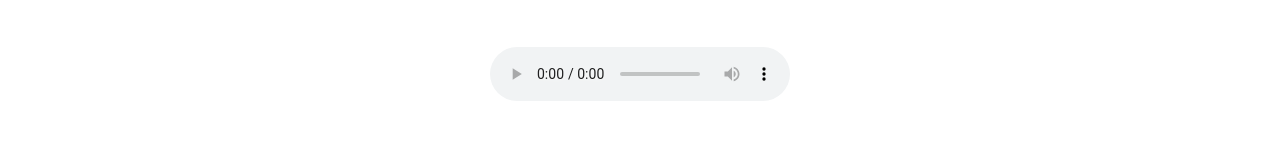
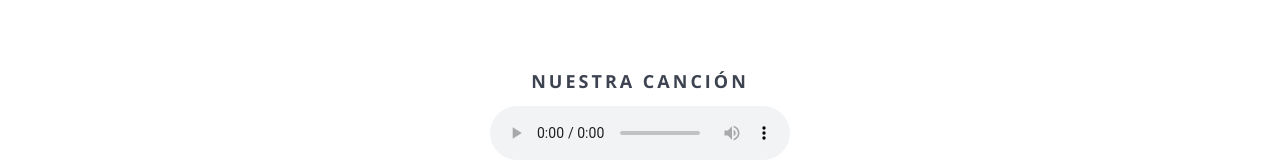
Before and after one commit to gabriel-solis/wedding-website-master, a website: page index.html in a window 1280 px wide. Shown: the part 1271-1434 px from the top of the page. Drawn offline with nearby package versions, Linux system fonts and the light colour scheme; some packages are replaced by stand-ins of ours; a script that the page names is missing; files whose address does not match are found by name.

Commit message:
h3 music

```diff
--- a/index.html
+++ b/index.html
@@ -172,6 +172,7 @@
     <div class="container">
         <div class="row">
             <div class="col text-center">
+                <h3>Nuestra canción</h3>
                 <audio id="audioPlayer" src="music/MiPersonaFavorita.mp3"  loop controls autoplay>
                     <p>Si te encuentras leyendo esto, es porque tu navegador no soporta el elemento de audio.</p>
                 </audio>
```
